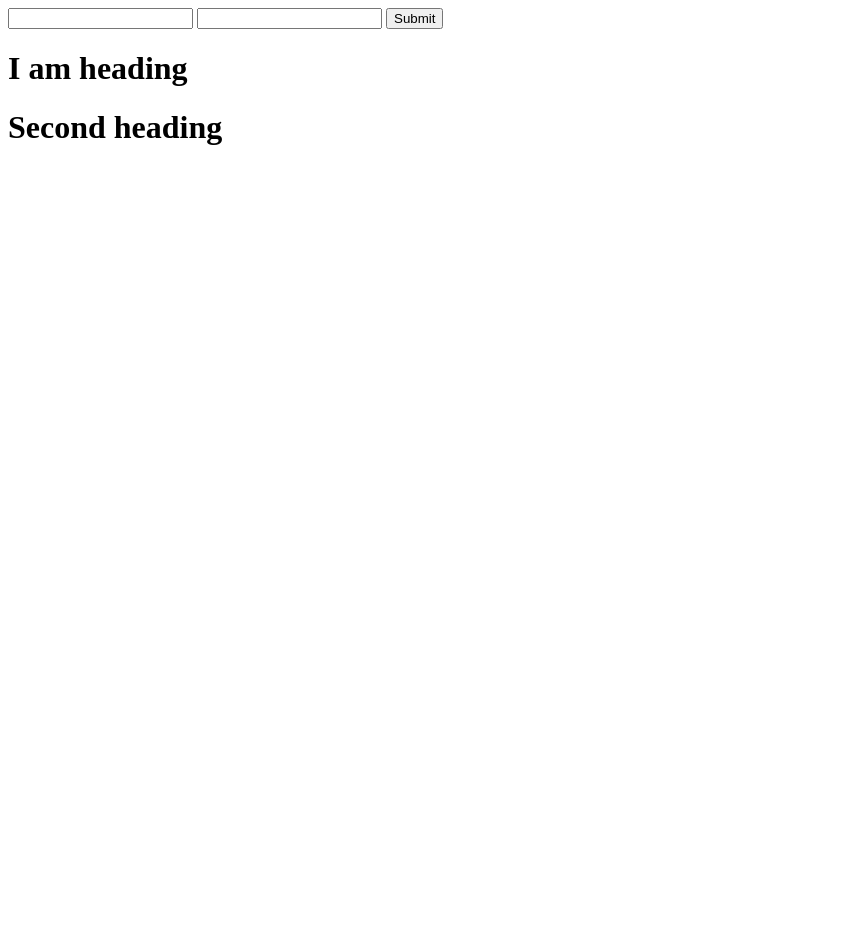
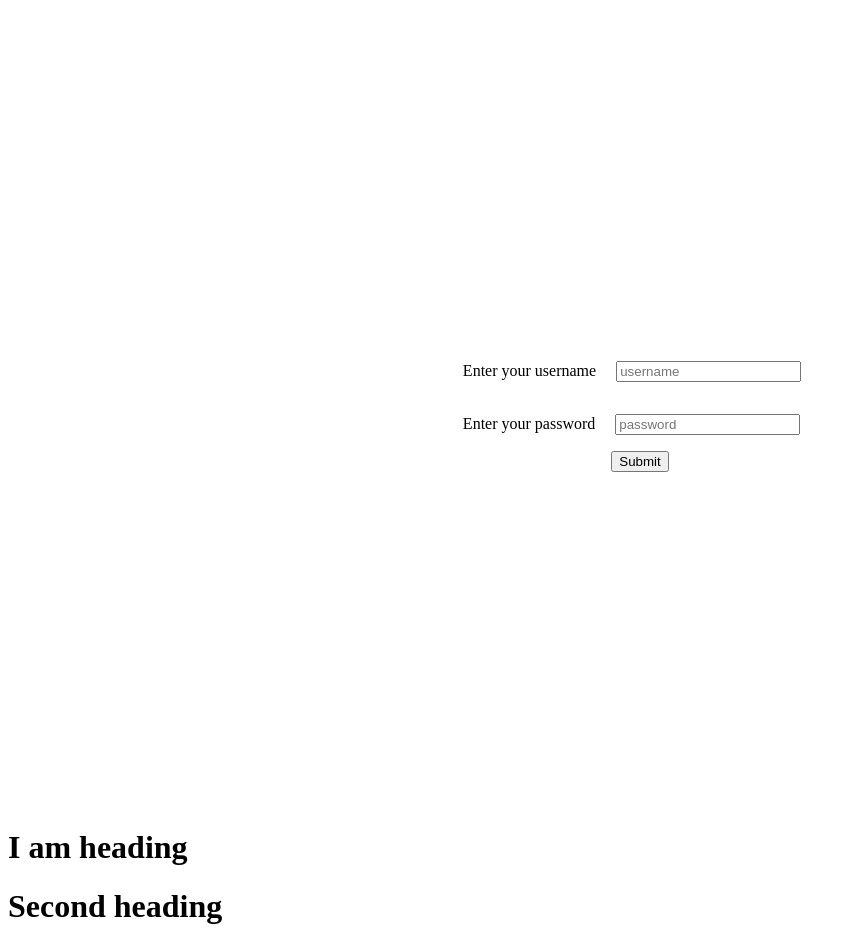
Before and after one commit to javascript-reactbasics/jsdemo, a plain HTML site: page lecture7.html in a window 1280 px wide. Shown: the whole page, without its empty margins (0-856 px from the left). Before the commit the page ends 800 px from the top, so only its background shows below. Drawn offline with nearby package versions, Linux system fonts and the light colour scheme.

Commit message:
Working on Login Page

```diff
--- a/lecture7.html
+++ b/lecture7.html
@@ -1,28 +1,62 @@
 <!DOCTYPE html>
 <html lang="en">
   <head>
-    <meta charset="UTF-8">
-    <meta name="viewport" content="width=device-width, initial-scale=1.0">
+    <meta charset="UTF-8" />
+    <meta name="viewport" content="width=device-width, initial-scale=1.0" />
     <script src="https://ajax.googleapis.com/ajax/libs/jquery/3.5.1/jquery.min.js"></script>
     <title>Document</title>
+    <style>
+      .flex-container {
+        display: flex;
+        justify-content: center;
+        align-items: center;
+        height: 100vh;
+      }
+
+      .input {
+        margin: 1rem;
+      }
+      .button-align {
+        display: flex;
+        justify-content: center;
+        align-items: center;
+      }
+    </style>
   </head>
   <body>
-<input type="text" id="username">
-
-<input type="text" id="password">
-
+    <div class="flex-container">
+      <div class="flex-items">
+        <form class="form" action="">
+          <div class="username">
+            <label class="label" for="username">Enter your username</label>
+            <input
+              class="input"
+              type="text"
+              id="username"
+              placeholder="username"
+            />
+          </div>
+          <div class="password">
+            <label class="label" for="password">Enter your password</label>
+            <input
+              class="input"
+              type="password"
+              id="password"
+              placeholder="password"
+            />
+          </div>
+        </form>
+        <div class="button-align">
           <button id="btn">Submit</button>
-
-
-
+        </div>
+      </div>
+    </div>
 
     <h1 id="head">I am heading</h1>
 
     <h1>Second heading</h1>
 
-
     <script src="lecture7.js"></script>
-
 
     <script>
       // document.getElementById("head").style.color="green";
@@ -32,7 +66,6 @@
       //document.getElementById("head").innerText="changed text";
 
       //$("#head").text("Changed Text");
-
 
       //document.getElementById("head").innerHTML="<span>I am from span</span>"
       //$("#head").html("<span>I am from span</span>");
@@ -51,52 +84,22 @@ $("#btn").click(function(){
 
 */
 
+      $("#btn").on("click", () => {
+        // document.getElementById("username").value;
+        let username = $("#username").val();
 
-$("#btn").on("click",()=>{
-
-
-    // document.getElementById("username").value;
-    let username=$("#username").val();
-
-    let password=$("#password").val();
-
+        let password = $("#password").val();
 
         console.log(username);
 
         console.log(password);
+      });
 
+      let elem = document.getElementById("username");
 
+      elem.addEventListener("change", function () {});
 
-})
-
-
-
-let elem=document.getElementById("username");
-
-
-elem.addEventListener("change",function(){
-
-
-})
-
-elem.addEventListener("keypress",function(){
-
-
-
-})
-
-
-
-
-
-
-
-
-
-
+      elem.addEventListener("keypress", function () {});
     </script>
-
-
-
   </body>
 </html>
--- /dev/null
+++ b/style_login.css
@@ -0,0 +1,52 @@
+* {
+  margin: 0;
+  padding: 0;
+  box-sizing: border-box;
+}
+
+section.form-container {
+  height: 100vh;
+  display: flex;
+  flex-direction: column;
+  flex-wrap: wrap;
+  justify-content: center;
+  align-items: center;
+  font-size: 2rem;
+}
+
+form {
+  padding: 1rem;
+  display: flex;
+  flex-direction: column;
+}
+
+form label {
+  padding: 1rem 0;
+  text-align: center;
+}
+
+form input {
+  border: 2px solid #ccc;
+  height: 3rem;
+  width: 100%;
+  font-size: 2rem;
+  margin: 1rem 0;
+}
+
+#btn {
+  background: rgba(64, 199, 64, 0.8);
+  margin-top: 1rem;
+  padding: 0.5rem 2rem;
+  color: white;
+  font-weight: bold;
+  border: none;
+  font-size: 1.5rem;
+}
+
+#btn:hover {
+  cursor: pointer;
+  background: transparent;
+  border: 1px solid blue;
+  color: blue;
+  transform: scale(1.5);
+}
```
Also changed, not shown: lecture6.html (+0 -3 lines), lecture6.js (+21 -21 lines), login.html (added, +38 -0 lines), login.js (added). Lines whose indentation alone changed are shown as unchanged.
